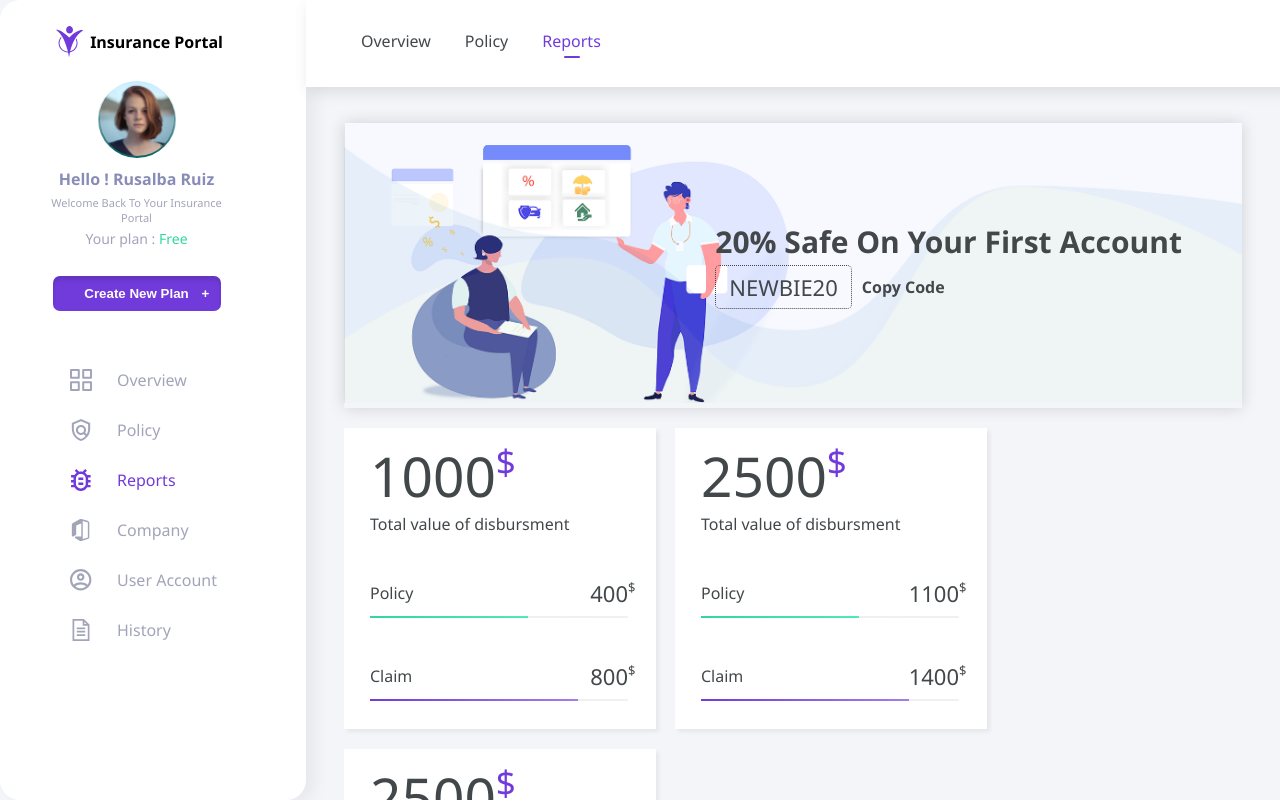
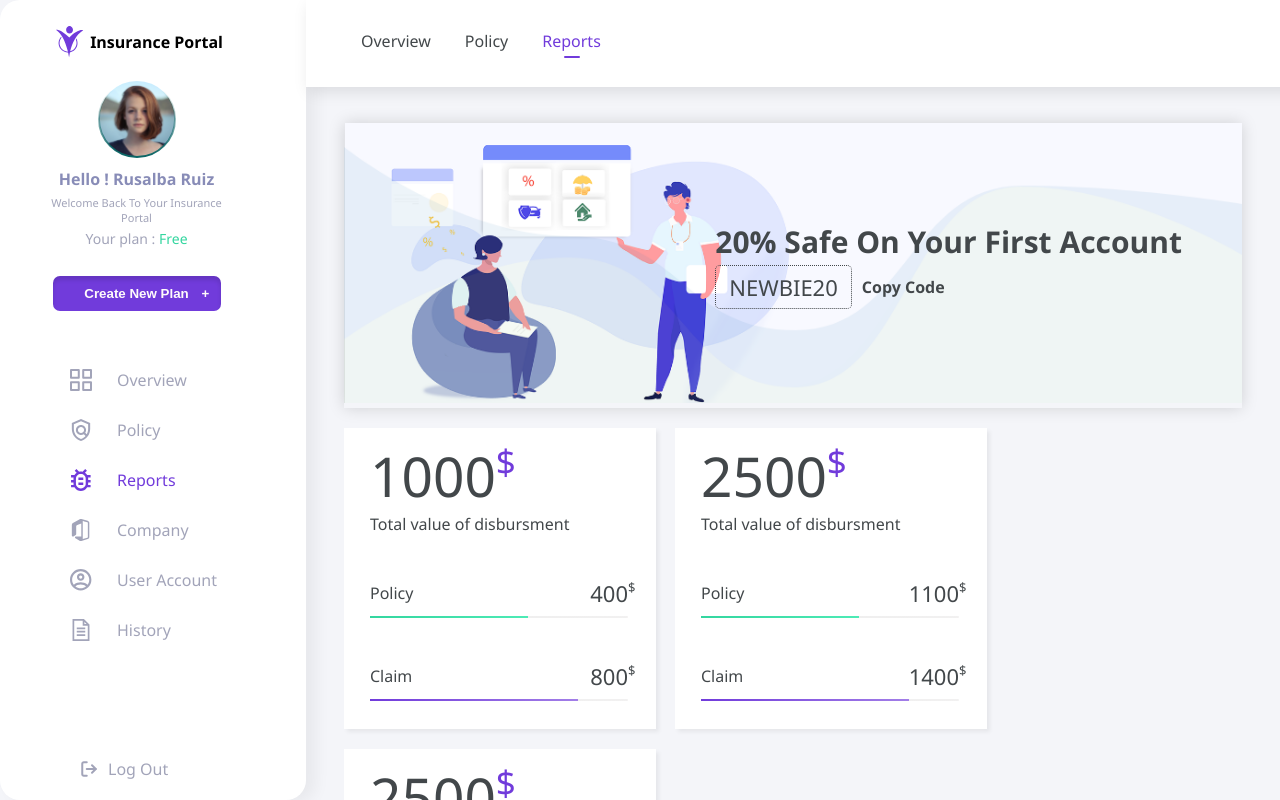
Before and after one commit to valmir-haxholli/reports-app, a React (Create React App) app: page / in a window 1280 px wide. Built offline with nearby package versions, Linux system fonts and the light colour scheme.

Commit message:
logout button added

```diff
--- a/src/components/Sidebar/Sidebar.js
+++ b/src/components/Sidebar/Sidebar.js
@@ -1,5 +1,8 @@
 import React from 'react';
+import { Link } from "react-router-dom";
+
 import { ReactComponent as Logo } from '../../assets/images/logo.svg';
+import { ReactComponent as LogOut } from '../../assets/images/log-out.svg';
 
 import Avatar from "../Avatar/Avatar";
 import Button from "../Button/Button";
@@ -18,6 +21,7 @@ const Sidebar = ({ isOpen }) => {
             <Avatar />
             <Button />
             <Navigation />
+            <Link className='log-out' to='/'><LogOut />Log Out</Link>
         </div>
     );
 };
--- a/src/components/Sidebar/Sidebar.scss
+++ b/src/components/Sidebar/Sidebar.scss
@@ -16,7 +16,18 @@
   border-radius: 20px 0 20px 20px;
   z-index: 2;
   @include transition(all 0.5s ease);
-
+  .log-out {
+    position: absolute;
+    bottom: 20px;
+    left: 80px;
+    display: flex;
+    align-items: center;
+    text-decoration: none;
+    color: $text-color;
+    svg {
+      margin-right: 10px;
+    }
+  }
   &__logo {
     display: flex;
     justify-content: space-between;
--- a/src/styles/responsive.scss
+++ b/src/styles/responsive.scss
@@ -14,6 +14,9 @@
   .avatar {
     margin-top: 50px;
   }
+  button {
+    margin: 16px 0 16px 0;
+  }
 }
 
 .main {
```
Also changed, not shown: src/assets/images/log-out.svg (added).
